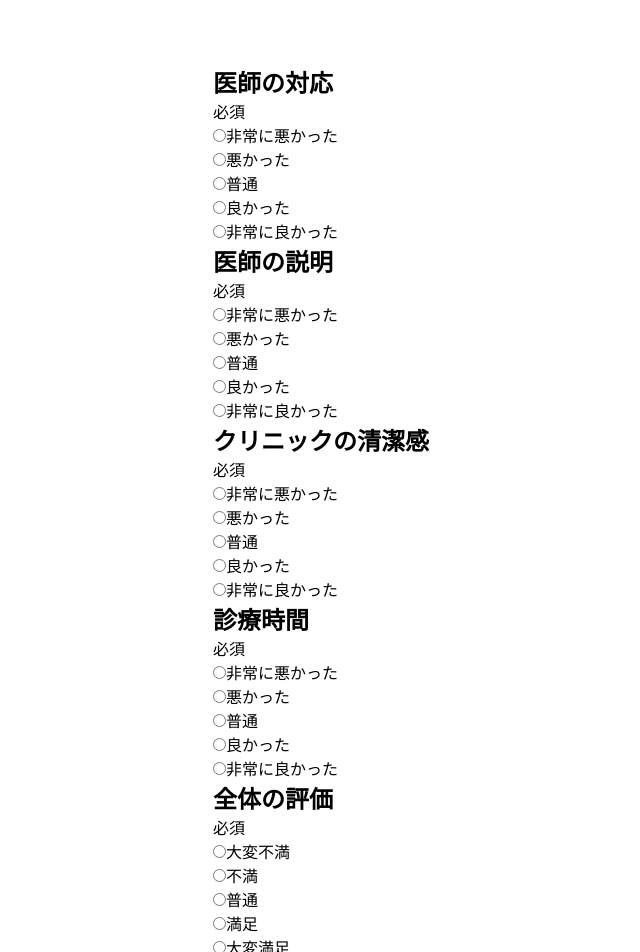
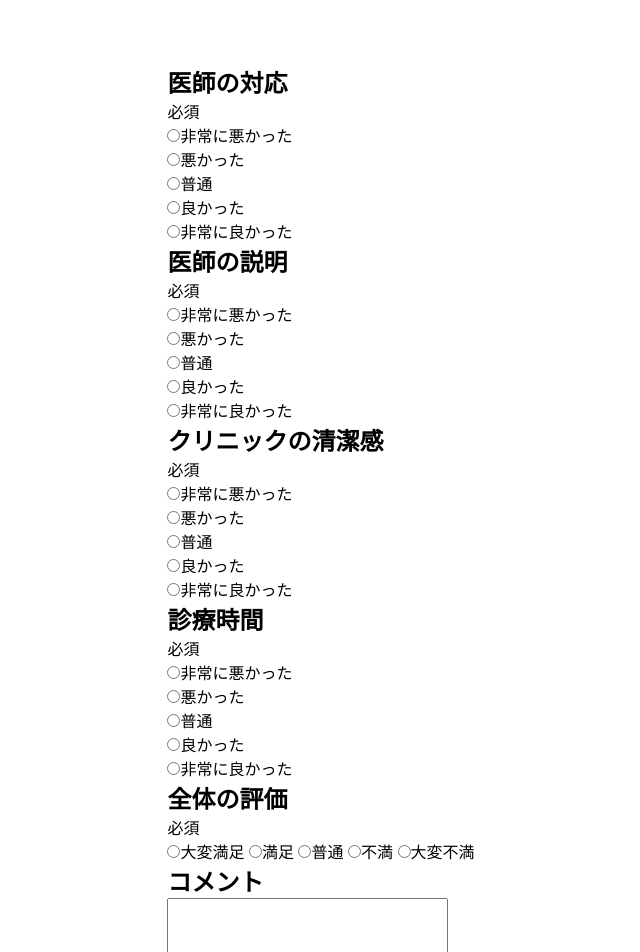
Before and after one commit to etk-development/meo, a Next.js app: page / in a window 1280 px wide. Shown: the top 952 px of the page, without its empty margins (319-959 px from the left). Built offline with nearby package versions, Linux system fonts and the light colour scheme.

Commit message:
copy comment

```diff
--- /dev/null
+++ b/app/check/pages.jsx
@@ -0,0 +1,26 @@
+import styles from "../page.module.css"
+
+const Check =(props)=> {
+
+    const CheckTrueChange =(event)=> {
+        event.preventDefault()
+        props.handleCheckChange(true);
+    };
+    const CheckFalseChange =(event)=> {
+        event.preventDefault()
+        props.handleCheckChange(false);
+        props.handleThanksChange(true);
+    };
+
+    return <>
+            <h1>Googleアカウント（Gmailアドレス）をお持ちですか？</h1>
+            <div>
+                <div><button onClick={CheckTrueChange}>持っている</button></div>
+            </div>
+            <div>
+                <div><button onClick={CheckFalseChange}>持っていない</button></div>
+            </div>
+    </>
+}
+
+export default Check
--- a/app/page.js
+++ b/app/page.js
@@ -2,101 +2,68 @@
 import React, { useState } from 'react';
 import styles from './page.module.css';
 
-import data from "../qa.json" assert { type: "json" };
+
+import Survey from './survey/pages';
+import Thanks from './thanks/page';
+import Check from './check/pages';
+import Togoogle from './togoogle/pages';
 
 
 
 const App = () => {
-  const url = "https://script.google.com/macros/s/AKfycbyUJK5jAao0AmMRcEdTBTNgQQ1LUbsgwKtaCbdOKKU8Wrp81R8DZKtoWVLxzAb1UU0DKA/exec"
+
+  // 総合評価
+  const [last, setLast] = useState("");
+  const [comment, setComment] = useState("");
+  const [completeSubmit, setCompleteSubmit] = useState(false);
+  const [check, setCheck] = useState(false);
+  const [thanks, setThanks] = useState(false);
+
+  const handleLastChange = (newValue) => {
+    setLast(newValue);
+  };
+  const handleCommentChange = (newValue) => {
+    setComment(newValue);
+  };
+  const handleSubmitChange = (newValue) => {
+    setCompleteSubmit(newValue);
+  };
+  const handleCheckChange = (newValue) => {
+    setCheck(newValue);
+  };
+
+  const handleThanksChange = (newValue) => {
+    setThanks(newValue);
+  };
+
+
 
   return (
     <div className={styles.main}>
-      <form method="post" action={url}>
-        <div>
-          {data.map(d =>
-          <div key={d.title}>
-            <div key={d.title}>
-              <h2>{d.title}</h2>
-              <p>必須</p>
-            </div>
-            {Object.entries(d.ranks).map(([key, value]) => (
-              <p key={key}>
-                <label htmlFor={d.title+key}>
-                  <input type="radio" id={d.title+key} name={d.name} value={key} required/>
-                    {value}
-                </label>
-              </p>
-            ))}
-          </div>
-          )}
-        </div>
-        <button id="submit-button" type="submit" >送信</button>
-      </form>
-
-
-      {/* // const [rating, setRating] = useState(0);
-  // const [highRating, setHighRating] = useState(false);
-  // const [halfRating, setHalfRating] = useState(false);
-  // const [visible, setVisible] = useState(true);
-
-
-  // const handleClick = (newRating) => {
-  //   if (newRating === 0) {
-  //     setHalfRating(false);
-  //   } else if (newRating === 1) {
-  //     setHalfRating(true);
-  //   } else {
-  //     setRating(newRating);
-  //     setHighRating(newRating >= 4);
-  //   }
-  // }
-  // const changeName = (e) => {
-  //   setName(e.target.value);
-  // }
-  // const changeAnimal = (e) => {
-  //   setAnimal(e.target.value);
-  // }
-  // const changeSex = (e) => {
-  //   setSex(e.target.value);
-  // }
-
-      {visible
-        ? <div>
-            <div className={styles.card}>
-              <p className={`${styles.card} ${styles.center}`}>本クリニックのサービスの満足度について５段階評価でご協力お願いします。</p>
-              <div className={styles.center}>
-                {[1, 2, 3, 4, 5].map((star) => (
-                  <span
-                    key={star}
-                    onClick={() => handleClick(star)}
-                    className={`${styles.star} ${star <= rating ? styles.gold : ''} ${halfRating ? styles.silver : ''}`}
-                  >
-                    &#9733;
-                  </span>
-                ))}
-              </div>
-            </div>
-            <div className={styles.center}>
-              <button className={styles.button} onClick={() => setVisible(!visible)}>回答する</button>
-            </div>
-          </div>
-        : <div>
-            <div className={styles.center}>
-              {[1, 2, 3, 4, 5].map((star) => (
-                <span
-                  key={star}
-                  className={`${styles.star} ${star <= rating ? styles.gold : ''} ${halfRating ? styles.silver : ''}`}
-                >
-                  &#9733;
-                </span>
-              ))}
-            </div>
-            {highRating
-              ?<div><Thanks/></div>
-              :<div>ご協力ありがとうございました。</div>
-            }
-          </div>
-      } */}
+    {thanks
+      ? <>
+        <Thanks />
+      </>
+      : <>
+          {completeSubmit
+            ? <>
+                {check
+                  ? <Togoogle comment={comment}/>
+                  : <Check
+                    handleCheckChange={handleCheckChange}
+                    handleThanksChange={handleThanksChange}
+                  />
+                }
+              </>
+            : <Survey
+              handleLastChange={handleLastChange}
+              handleSubmitChange={handleSubmitChange}
+              handleCommentChange={handleCommentChange}
+              handleThanksChange={handleThanksChange}
+            />
+          }
+        </>
+    }
     </div>
   );
 };
--- /dev/null
+++ b/app/qa.json
@@ -0,0 +1,46 @@
+[
+    {
+        "title": "医師の対応",
+        "name": "first",
+        "ranks": {
+            "1": "非常に悪かった",
+            "2": "悪かった",
+            "3": "普通",
+            "4": "良かった",
+            "5": "非常に良かった"
+        }
+    },
+    {
+        "title": "医師の説明",
+        "name": "second",
+        "ranks": {
+            "1": "非常に悪かった",
+            "2": "悪かった",
+            "3": "普通",
+            "4": "良かった",
+            "5": "非常に良かった"
+        }
+    },
+    {
+        "title": "クリニックの清潔感",
+        "name": "third",
+        "ranks": {
+            "1": "非常に悪かった",
+            "2": "悪かった",
+            "3": "普通",
+            "4": "良かった",
+            "5": "非常に良かった"
+        }
+    },
+    {
+        "title": "診療時間",
+        "name": "fourth",
+        "ranks": {
+            "1": "非常に悪かった",
+            "2": "悪かった",
+            "3": "普通",
+            "4": "良かった",
+            "5": "非常に良かった"
+        }
+    }
+]
--- /dev/null
+++ b/app/survey/pages.jsx
@@ -0,0 +1,93 @@
+import React, { useState } from "react";
+import styles from "../page.module.css"
+import data from "../qa.json" assert { type: "json" };
+
+
+
+const Survey =(props)=> {
+
+    const [formData, setFormData] = useState(null);
+    const handleInputChange = (event) => {
+        const value = event.target.value;
+        props.handleLastChange(value);
+    };
+    const handleTextareaChange = (event) => {
+        const value = event.target.value;
+        props.handleCommentChange(value);
+    };
+    const url = "https://script.google.com/macros/s/AKfycbyU_SP1T3xg7scYD-TCp1PMB0Gd5AVSZr-K58smQbhNM7opTRmnWkWVhcVcDzPZ2grJEA/exec"
+
+
+
+    async function handleSubmit (event) {
+        event.preventDefault()
+        // フォーム内データを取得する
+        const formData = new FormData(event.target);
+        const data = JSON.stringify(Object.fromEntries(formData))
+        let dataObject = JSON.parse(data);
+        // 非同期処理を実行する
+        await fetch(url, {
+            method: "POST",
+            body: JSON.stringify(Object.fromEntries(formData)),
+            mode: "no-cors"
+        })
+        .then((response) => {
+        // 非同期処理が成功した場合の処理
+            if(dataObject.last>3){
+                props.handleSubmitChange(true);
+            }else{
+                props.handleThanksChange(true);
+            }
+        })
+        .catch((error) => {
+        // 非同期処理が失敗した場合の処理
+            props.handleSubmitChange(false);
+        });
+    };
+    return (
+    <form onSubmit={handleSubmit}>
+        {data.map(d =>
+            <div key={d.title}>
+                <div key={d.title}>
+                    <h2>{d.title}</h2>
+                    <p>必須</p>
+                </div>
+                {Object.entries(d.ranks).map(([key, value]) => (
+                    <p key={key}>
+                        <label htmlFor={d.title+key}>
+                            <input
+                                type="radio"
+                                id={d.title+key}
+                                name={d.name}
+                                value={key}
+                                required
+                            />
+                                {value}
+                        </label>
+                    </p>
+                ))}
+            </div>
+        )}
+        <div>
+            <div>
+                <h2>全体の評価</h2>
+                <p>必須</p>
+            </div>
+            <label htmlFor="all5"><input type="radio" id="all5"  name="last" value= "5" required onChange={handleInputChange}/>大変満足 </label>
+            <label htmlFor="all4"><input type="radio" id="all4"  name="last" value= "4" required onChange={handleInputChange}/>満足 </label>
+            <label htmlFor="all3"><input type="radio" id="all3"  name="last" value= "3" required onChange={handleInputChange}/>普通 </label>
+            <label htmlFor="all2"><input type="radio" id="all2"  name="last" value= "2" required onChange={handleInputChange}/>不満 </label>
+            <label htmlFor="all1"><input type="radio" id="all1"  name="last" value= "1" required onChange={handleInputChange}/>大変不満 </label>
+        </div>
+        <div>
+            <div>
+                <h2>コメント</h2>
+            </div>
+            <label htmlFor="comment"><textarea id="comment"  name="comment"  rows="5" cols="33" onChange={handleTextareaChange}/></label>
+        </div>
+        <button id="submit-button" type="submit" >送信</button>
+    </form>
+    )
+}
+
+export default Survey
--- a/app/thanks/page.jsx
+++ b/app/thanks/page.jsx
@@ -2,12 +2,7 @@ import styles from "../page.module.css"
 
 const Thanks =()=> {
     return <>
-                <a
-                    href="https://github.com/etk-development/meo">
-                    <button  className={styles.button}>
-                        こちらでレビューのご協力お願いします。
-                    </button>
-                </a>
+                <p>ありがとうございました</p>
             </>
 }
 
--- /dev/null
+++ b/app/togoogle/pages.jsx
@@ -0,0 +1,19 @@
+import styles from "../page.module.css"
+
+const Togoogle =(props)=> {
+    const copyToClipboard=()=>{
+        const copyTarget = props.comment;
+        console.log(props.comment)
+        navigator.clipboard.writeText(copyTarget)
+    }
+    return <>
+            <h1>よろしければGoogleの口コミへの投稿にもご協力お願いします！</h1>
+            <a href="https://g.page/r/CYoe7IHifsqcEB0/review">
+                <button onClick={copyToClipboard} className={styles.button}>
+                    コメントをコピーしてレビュー。
+                </button>
+            </a>
+    </>
+}
+
+export default Togoogle
--- a/qa.json
+++ /dev/null
@@ -1,57 +0,0 @@
-[
-    {
-        "title": "医師の対応",
-        "name": "securitys",
-        "ranks": {
-            "5": "非常に良かった",
-            "4": "良かった",
-            "3": "普通",
-            "2": "悪かった",
-            "1": "非常に悪かった"
-        }
-    },
-    {
-        "title": "医師の説明",
-        "name": "explains",
-        "ranks": {
-            "5": "非常に良かった",
-            "4": "良かった",
-            "3": "普通",
-            "2": "悪かった",
-            "1": "非常に悪かった"
-        }
-    },
-    {
-        "title": "クリニックの清潔感",
-        "name": "cleans",
-        "ranks": {
-            "5": "非常に良かった",
-            "4": "良かった",
-            "3": "普通",
-            "2": "悪かった",
-            "1": "非常に悪かった"
-        }
-    },
-    {
-        "title": "診療時間",
-        "name": "hours",
-        "ranks": {
-            "5": "非常に良かった",
-            "4": "良かった",
-            "3": "普通",
-            "2": "悪かった",
-            "1": "非常に悪かった"
-        }
-    },
-    {
-        "title": "全体の評価",
-        "name": "assessments",
-        "ranks": {
-            "5": "大変満足",
-            "4": "満足",
-            "3": "普通",
-            "2": "不満",
-            "1": "大変不満"
-        }
-    }
-]
```
